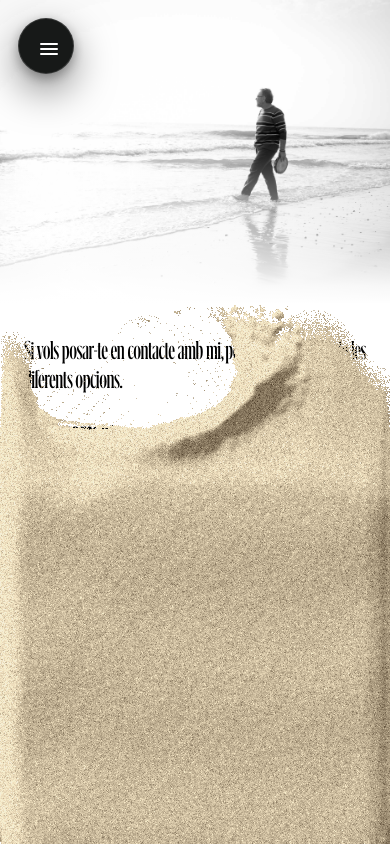
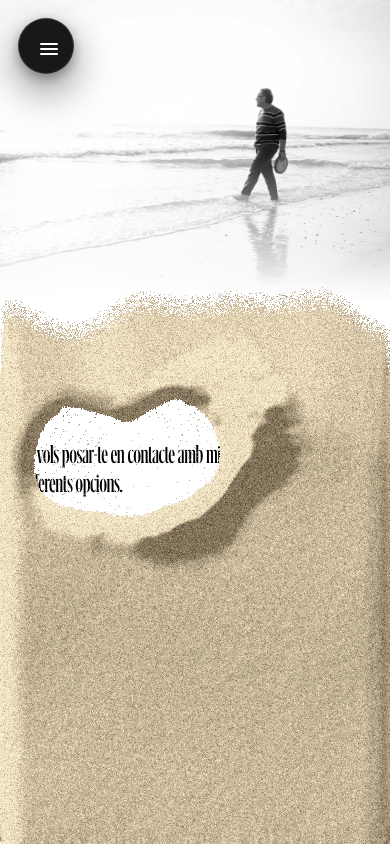
Before and after one commit to syncrolattex-maker/miquelgil, a Next.js app: page /contacte in a window 390 px wide. Built offline with nearby package versions, Linux system fonts and the light colour scheme.

Commit message:
fix(contacte): expand sand reveal canvas to full screen with organic gradient

```diff
--- a/app/contacte/contacte.css
+++ b/app/contacte/contacte.css
@@ -42,11 +42,17 @@
 .contacte-page-root {
   min-height: 100vh;
   background-color: #ffffff;
-  display: flex;
-  flex-direction: row;
   position: relative;
   overflow-x: hidden;
   width: 100%;
+}
+
+/* El mantell d'arena a pantalla completa (Full-screen canvas a tota la pantalla) */
+.contacte-sand-fullscreen {
+  position: relative;
+  width: 100%;
+  min-height: 100vh;
+  display: block;
 }
 
 /* Wrapper principal del contingut subjacent (columna de text + columna de foto) */
@@ -60,7 +66,7 @@
   position: relative;
 }
 
-/* Columna de contingut de text: s'estén àmpliament a l'esquerra fins trobar-se amb la foto */
+/* Columna de contingut de text */
 .contacte-content-col {
   flex: 1.15;
   min-width: 320px;
@@ -69,58 +75,42 @@
   z-index: 2;
   display: flex;
   flex-direction: column;
-  align-items: stretch;
-  justify-content: stretch;
+  justify-content: center;
   box-sizing: border-box;
   padding: 0;
   margin: 0;
 }
 
-/* El mantell d'arena cobreix tota la columna sense capsa tancada */
-.contacte-sand-full {
-  position: relative;
-  width: 100%;
-  height: 100%;
-  min-height: 100vh;
-  display: flex;
-  flex-direction: column;
-  justify-content: center;
-}
-
-/* El component SandReveal actua sobre aquest contenidor */
+/* El component SandReveal actua sobre tot el viewport */
 .sand-reveal-container {
   position: relative;
   width: 100%;
-  height: 100%;
   min-height: 100vh;
   background: transparent;
   border: none;
   box-shadow: none;
   margin: 0;
   padding: 0;
-  display: flex;
-  flex-direction: column;
-  justify-content: center;
+  display: block;
 }
 
 .sand-reveal-content {
   position: relative;
   z-index: 1;
   width: 100%;
-  height: 100%;
-  display: flex;
-  flex-direction: column;
-  justify-content: center;
+  min-height: 100vh;
+  display: block;
   background: transparent;
 }
 
-/* Canvas del mantell d'arena: cobreix absolutament tota la columna */
+/* Canvas del mantell d'arena: cobreix absolutament tota la pantalla (100vw x 100vh) */
 .sand-reveal-canvas {
   position: absolute;
-  inset: 0;
+  top: 0;
+  left: 0;
   width: 100%;
   height: 100%;
-  z-index: 5;
+  z-index: 10;
   touch-action: none;
   cursor: crosshair;
   background: transparent;
--- a/app/contacte/page.tsx
+++ b/app/contacte/page.tsx
@@ -11,10 +11,11 @@ export const metadata: Metadata = {
 export default function ContactePage() {
   return (
     <main className="contacte-page-root">
+      {/* Mantell d'arena a pantalla completa (Full-screen canvas) */}
+      <SandReveal className="contacte-sand-fullscreen" starterCue={true} brushSize={85}>
         <div className="contacte-main-wrapper">
-        {/* Columna esquerra / Inferior mòbil: Mantell d'arena de platja interactiu */}
+          {/* Columna esquerra: Informació de contacte */}
           <section className="contacte-content-col" aria-label="Informació de contacte">
-          <SandReveal className="contacte-sand-full" starterCue={true} brushSize={80}>
             <div className="contacte-text-block">
               <h2 className="contacte-subtitle">
                 Si vols posar-te en contacte amb mi, pots fer-ho a través de les diferents opcions.
@@ -64,16 +65,16 @@ export default function ContactePage() {
                 </div>
               </div>
             </div>
-          </SandReveal>
           </section>
 
-        {/* Columna dreta: Fotografia de Miquel Gil a la platja (sense gens d'arena) amb degradat suau cap a blanc */}
+          {/* Columna dreta: Fotografia de Miquel Gil a la platja */}
           <aside
             className="contacte-photo-col"
             role="img"
             aria-label="Miquel Gil caminant per la vora de la mar a la platja"
           />
         </div>
+      </SandReveal>
     </main>
   );
 }
--- a/components/SandReveal.tsx
+++ b/components/SandReveal.tsx
@@ -205,10 +205,12 @@ export default function SandReveal({
 
     if (!isMob) {
       // =========================================================================
-      // DESKTOP: Degradat d'esquerra a dreta (sense tapar la imatge)
-      // L'arena cobreix la zona de text a l'esquerra i s'esvaeix de forma orgànica
-      // abans d'arribar a la fotografia de la dreta.
-      // No està limitada a un requadre, sinó que s'estén àmpliament per tota la columna.
+      // DESKTOP: Canvas a pantalla completa (Full screen 100vw x 100vh).
+      // Degradat d'esquerra a dreta (sense tapar la imatge):
+      // L'arena cobreix la zona de text a l'esquerra (nx <= 0.24)
+      // i descendeix suaument en pendent de duna orgànica fins arribar a 0
+      // just a la vora de la fotografia de la dreta (nx >= 0.48).
+      // Mai està limitada a un requadre, sinó que abasta tota la pantalla.
       // =========================================================================
       for (let y = 0; y < s.gridH; y++) {
         for (let x = 0; x < s.gridW; x++) {
@@ -224,10 +226,10 @@ export default function SandReveal({
 
           // Pendent de degradat d'esquerra a dreta:
           // nx <= xSolid: arena profunda i compacta cobrint el text
-          // xSolid < nx < xFadeEnd: descens suau i orgànic cap a 0 (degradat ampli i progressiu)
+          // xSolid < nx < xFadeEnd: descens suau i orgànic cap a 0
           // nx >= xFadeEnd: 0 absolut d'arena, mai toca la imatge de la dreta
-          const xSolid = 0.22 + duneWarp * 0.3;
-          const xFadeEnd = 0.84 + duneWarp;
+          const xSolid = 0.24 + duneWarp * 0.25;
+          const xFadeEnd = 0.48 + duneWarp * 0.35;
 
           let xFalloff = 0;
           if (nx <= xSolid) {
@@ -269,10 +271,12 @@ export default function SandReveal({
       }
     } else {
       // =========================================================================
-      // MÒBIL: L'arena entra de BAIX a DALT donant sensació real de platja
-      // Imatge a dalt, text a baix. L'arena és densa a la part inferior de la
-      // pantalla i s'enfila cap amunt trobant-se amb la riba de la foto.
-      // Abasta tot l'ample de la pantalla sense caixes tancades.
+      // MÒBIL: Canvas a pantalla completa. L'arena entra de BAIX a DALT (sensació de platja)
+      // Imatge a dalt (~36vh), text a baix (~64vh).
+      // L'arena és compacta a la part inferior sobre el text (ny >= ~0.52),
+      // puja suaument en pendent d'onatge (0.35 < ny < 0.52),
+      // i es queda a 0 a la part superior (ny <= 0.35) respectant la foto de la platja.
+      // Abasta tot l'ample de la pantalla (100vw) d'extrem a extrem sense requadre.
       // =========================================================================
       for (let y = 0; y < s.gridH; y++) {
         for (let x = 0; x < s.gridW; x++) {
@@ -290,8 +294,8 @@ export default function SandReveal({
           // ny >= ySolid: arena compacta a la part inferior sobre el text i enllaços
           // yShoreline < ny < ySolid: pendent ascendent suau cap a la riba
           // ny <= yShoreline: 0 absolut d'arena just on connecta amb la foto de dalt
-          const ySolid = 0.34 + shoreWarp * 0.4;
-          const yShoreline = 0.04 + shoreWarp;
+          const ySolid = 0.52 + shoreWarp * 0.25;
+          const yShoreline = 0.35 + shoreWarp * 0.35;
 
           let yFalloff = 0;
           if (ny >= ySolid) {
@@ -554,21 +558,21 @@ export default function SandReveal({
     if (starterCue) {
       const subtitle = container.querySelector(".contacte-subtitle");
 
-      let startX = isMobile ? 0.18 : 0.20;
-      let startY = isMobile ? 0.28 : 0.40;
+      let startX = isMobile ? 0.14 : 0.10;
+      let startY = isMobile ? 0.46 : 0.28;
 
       if (subtitle) {
         const cRect = container.getBoundingClientRect();
         const sRect = subtitle.getBoundingClientRect();
         if (cRect.width > 0 && cRect.height > 0) {
-          startX = clamp((sRect.left - cRect.left + 35) / cRect.width, 0.08, 0.45);
-          startY = clamp((sRect.top - cRect.top + 30) / cRect.height, 0.12, 0.65);
+          startX = clamp((sRect.left - cRect.left + 35) / cRect.width, 0.05, 0.40);
+          startY = clamp((sRect.top - cRect.top + 30) / cRect.height, 0.10, 0.65);
         }
       }
 
       const p1: StrokePoint = { x: startX, y: startY, time: 0 };
-      const p2: StrokePoint = { x: startX + (isMobile ? 0.22 : 0.15), y: startY + 0.02, time: 100 };
-      const p3: StrokePoint = { x: startX + (isMobile ? 0.35 : 0.26), y: startY - 0.01, time: 200 };
+      const p2: StrokePoint = { x: startX + (isMobile ? 0.20 : 0.12), y: startY + 0.02, time: 100 };
+      const p3: StrokePoint = { x: startX + (isMobile ? 0.32 : 0.22), y: startY - 0.01, time: 200 };
 
       sweep([p1, p2, p3]);
       for (let i = 0; i < 4; i++) {
@@ -615,14 +619,19 @@ export default function SandReveal({
       sweep([s.lastPointer, currentPt]);
       s.lastPointer = currentPt;
     } else if (s.pointerId === null) {
-      // Hovering: check if cursor is over a cleared link area
+      // Hovering: check if cursor is over a cleared link area or empty area
       const pt = getCanvasCoords(e);
       const sandAmount = sample(pt.x * s.gridW, pt.y * s.gridH);
-      if (sandAmount < 0.3) {
+      if (sandAmount < 0.25) {
         const elements = document.elementsFromPoint(e.clientX, e.clientY);
         const anchor = elements.find((el) => el.tagName === "A" || el.closest("a"));
         if (anchor) {
           canvas.style.cursor = "pointer";
+          return;
+        }
+        // If there is no sand at all under cursor (e.g. over the photo on the right)
+        if (sandAmount < 0.05) {
+          canvas.style.cursor = "default";
           return;
         }
       }
```
Lines whose indentation alone changed are shown as unchanged.
